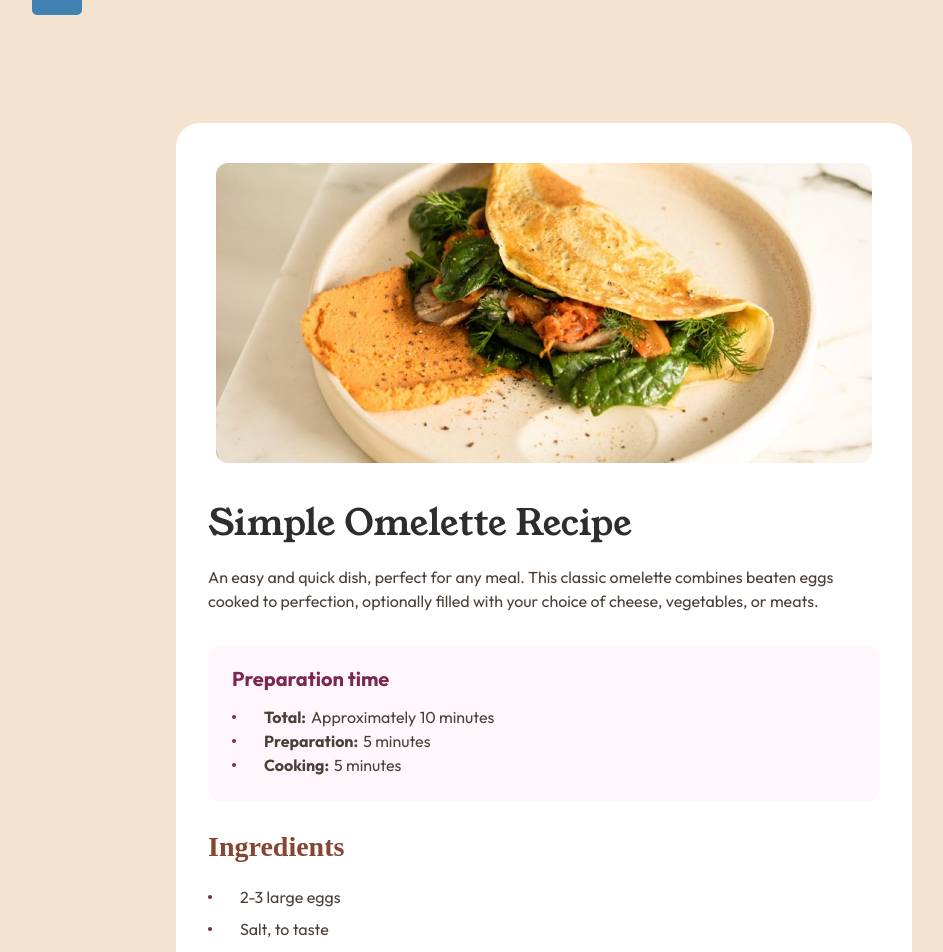
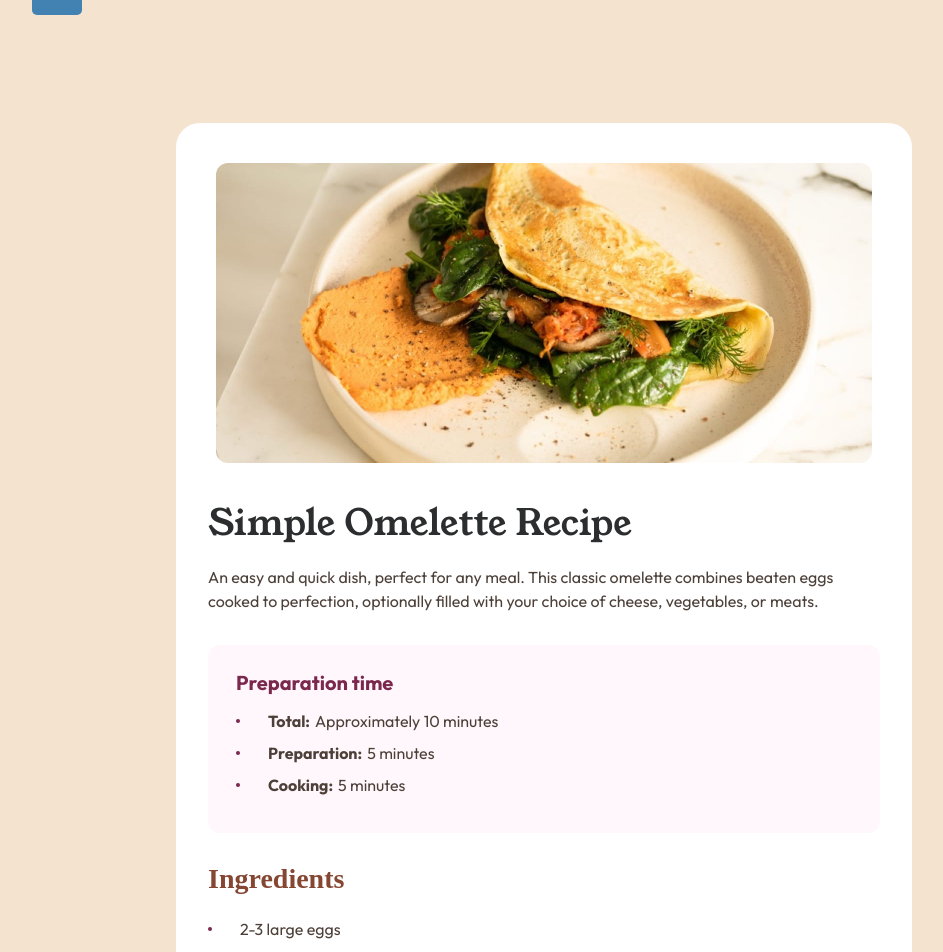
Before and after one commit to alexanderivanov2/frontend-mentor, a Vue app: page /newbie/recipe-card in a window 1280 px wide. Shown: the top 952 px of the page, without its empty margins (96-1039 px from the left). Built offline with nearby package versions, Linux system fonts and the light colour scheme.

Commit message:
refactor preparation section

```diff
--- a/src/assets/styles/components/newbie/_recipeCard.scss
+++ b/src/assets/styles/components/newbie/_recipeCard.scss
@@ -217,5 +217,18 @@
                 border-radius: $br-desktop / 2;
             }
         }
+
+        .recipe-content {
+            .recipe-preparation-time {
+                padding: 28px;
+
+                &-list-details {
+
+                    .list-item {
+                        margin-bottom: 8px;
+                    }
+                }
+            }
+        }
     }
 }
```
